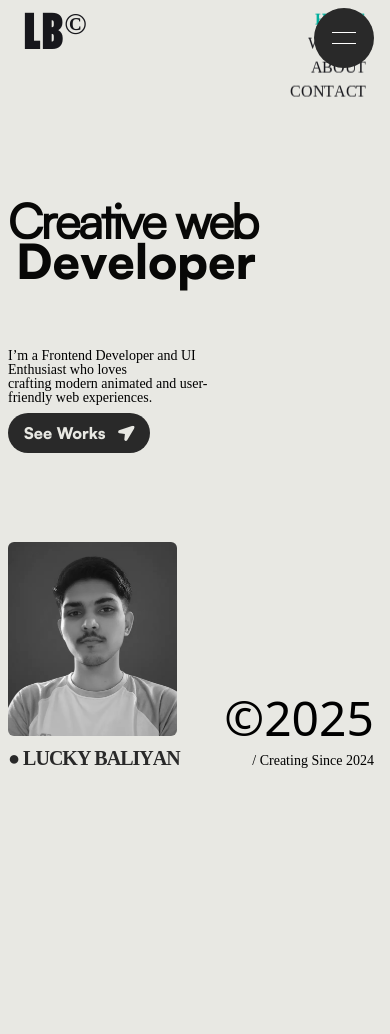
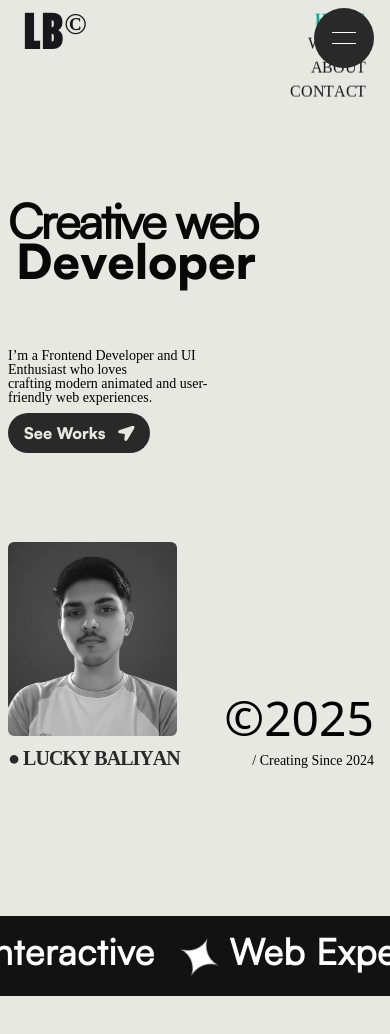
Before and after one commit to LuckyBaliyan/LB_Portfolio, a React (Vite) app: page / in a window 390 px wide. Shown: the top 1034 px of the page. Built offline with nearby package versions, Linux system fonts and the light colour scheme.

Commit message:
back to old grind

```diff
--- a/src/Global.css
+++ b/src/Global.css
@@ -47,6 +47,7 @@
   /*--baseBackground:#F8F8F8;*/
   --HeadingsText:#080807;
   --Dark:#000;
+  --black:#121212;
   --semiDark:#292929;
   --accent:#E63946;
   --menu:rgb(211, 25, 25);
@@ -140,6 +141,23 @@ body{
         @apply opacity-0;
     }
 
+}
+
+@layer components{
+  .marquee{
+    @apply flex gap-2  w-full space-x-4 py-2;
+  }
+  .marquee-mobile{
+    @apply overflow-hidden;
+  }
+
+  .marquee h2{
+    @apply whitespace-nowrap ml-2 text-4xl md:text-5xl lg:text-7xl tracking-wide text-white !font-[satoshi] lg:pb-3;
+  }
+
+  .marquee h2 img{
+    @apply inline-block w-16 h-16;
+  }
 }
 
 .anim {
@@ -324,3 +342,32 @@ body{
     transform: translateY(0);
   }
 }
+
+/* Marquee-Mobile Styles*/
+
+.marquee-mobile h2{
+    animation: marquee 50s linear infinite;
+    margin-left: -20px;
+}
+
+@keyframes marquee {
+    from{
+        transform: translateX(0%);
+    }
+    to{
+        transform: translateX(-100%);
+    }
+}
+
+.mobile-img{
+  animation: rotate 10s linear infinite;
+}
+
+@keyframes rotate {
+  from{
+      transform: rotate(0deg);
+  }
+  to{
+      transform: rotate(360deg);
+  }
+}
--- a/src/animations/pageTransition/SlideUp.jsx
+++ b/src/animations/pageTransition/SlideUp.jsx
@@ -10,7 +10,7 @@ const SlideUp = ({className = '',children}) => {
 
     useGSAP(()=>{
       gsap.to(slideRef.current,{
-        y:-180,
+        y:-250,
         ease:'none',
         scrollTrigger:{
             trigger:slideRef.current,
--- /dev/null
+++ b/src/components/features/Marquee.jsx
@@ -0,0 +1,53 @@
+import { useGSAP } from '@gsap/react'
+import gsap from 'gsap'
+import React from 'react'
+
+const Marquee = () => {
+   useGSAP(() => {
+      const marquee = document.querySelector('.marquee');
+      const marqueeImgs = document.querySelectorAll('.marquee h2 img');
+
+      const tl = gsap.timeline({
+        scrollTrigger: {
+          trigger: marquee,
+          start: 'top 90%',
+          end: 'top top',
+          scrub: true,
+        }
+      });
+
+      // Translate marquee text
+      tl.to(marquee, {
+        xPercent: -20,
+        ease: 'none',
+      }, 0);
+
+      tl.to(marqueeImgs, {
+        rotate: 360,
+        ease: 'none',
+      }, 0);
+    }, []);
+
+  return (
+   <div className='bg-[var(--black)]'>
+    <div className='marquee'>
+        <h2>
+            Building <img src="/images/star.avif" alt="" />
+            Interactive <img src="/images/star.avif" alt="" />
+            Web Experiences <img src="/images/star.avif" alt="" />
+            Creative Developer
+            <img src="/images/star.avif" alt="" />
+        </h2>
+        <h2 className='translate-x-20'>
+            Building <img src="/images/star.avif" alt="" />
+            Interactive <img src="/images/star.avif" alt="" />
+            Web Experiences <img src="/images/star.avif" alt="" />
+            Creative Developer
+            <img src="/images/star.avif" alt="" />
+        </h2>
+    </div>
+   </div>
+  )
+}
+
+export default Marquee
--- a/src/pages/Home.jsx
+++ b/src/pages/Home.jsx
@@ -11,6 +11,7 @@ import SplitLine from '../animations/splitText/SplitLine.jsx';
 import MainBtn from '../components/buttons/MainBtn.jsx';
 import Menu from '../components/header/Menu.jsx';
 import SlideUp from '../animations/pageTransition/SlideUp.jsx';
+import Marquee from '../components/features/Marquee.jsx';
 
 const Home = () => {
   const loaderRef = useRef(null);
@@ -26,7 +27,6 @@ const Home = () => {
   useGSAP(() => {
     if (!loaderRef.current || !textRef.current) return;
     const tl = gsap.timeline( {onComplete: () => {
-        // Animate loader out after greetings
         gsap.to(loaderRef.current, {
           y: '-100%',
           duration: 1,
@@ -49,6 +49,7 @@ const Home = () => {
     });
   }, []);
 
+
   Reavel(headingRef,{delay:1.5,stagger:0.06,});
   Reavel(nameRef,{delay:1.5,stagger:0.06,});
   Reavel(imgRef,{delay:1.65});
@@ -61,13 +62,13 @@ const Home = () => {
       {/**Loader */}
       <div
         ref={loaderRef}
-        className="fixed top-0 left-0 bg-[#121212] z-[999] w-full h-screen flex items-center justify-center pointer-events-none"
+        className="fixed top-0 left-0 bg-[#121212] z-[998] w-full h-screen flex items-center justify-center pointer-events-none"
       >
       <h4
         ref={textRef}
         className="text-white  font-medium mix-blend-difference greet"
       >
-        <span>&#9679;</span> Welcome
+      <span>&#9679;</span> Welcome
       </h4>
       </div>
       {/** Landing Page */}
@@ -119,8 +120,40 @@ const Home = () => {
         </div>
       </section>
       {/*Content Wrapper **/}
-      <div className='relative w-full min-h-screen '>
+      <div className='hidden relative lg:block'>
+      <SlideUp>
+      <div className='relative w-full pt-24'>
+        <Marquee />
       </div>
+      </SlideUp>
+      </div>
+      {/** Marquee for mobile */}
+      <div className='w-full lg:hidden -mt-6'>
+           <div className='bg-[var(--black)]'>
+           <div className='marquee marquee-mobile'>
+               <h2>
+                   Building <img src="/images/star.avif" alt="" className='mobile-img'/>
+                   Interactive <img src="/images/star.avif" alt="" className='mobile-img'/>
+                   Web Experiences <img src="/images/star.avif" alt=""className='mobile-img' />
+                   Frontend Developer
+                   Building <img src="/images/star.avif" alt="" className='mobile-img'/>
+                   Interactive <img src="/images/star.avif" alt="" className='mobile-img'/>
+                   Web Experiences <img src="/images/star.avif" alt="" className='mobile-img'/>
+                   Creative Developer
+                  <img src="/images/star.avif" alt="" className='mobile-img'/>
+               </h2>
+                <h2>
+                   Building <img src="/images/star.avif" alt="" className='mobile-img'/>
+                   Interactive <img src="/images/star.avif" alt="" className='mobile-img' />
+                   Web Experiences <img src="/images/star.avif" alt="" className='mobile-img'/>
+                    Creative Developer
+                   <img src="/images/star.avif" alt="" className='mobile-img'/>
+               </h2>
+           </div>
+        </div>
+      </div>
+      {/** Text animations */}
+      <div className='min-h-screen w-full bg-transparent-white backdrop-blur-bg'></div>
     </>
   )
 }
```
Also changed, not shown: src/components/header/menu.css (deleted, +0 -153 lines), public/images/star.avif (added).
